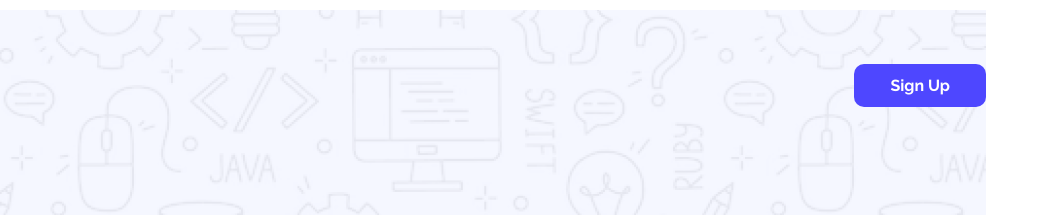
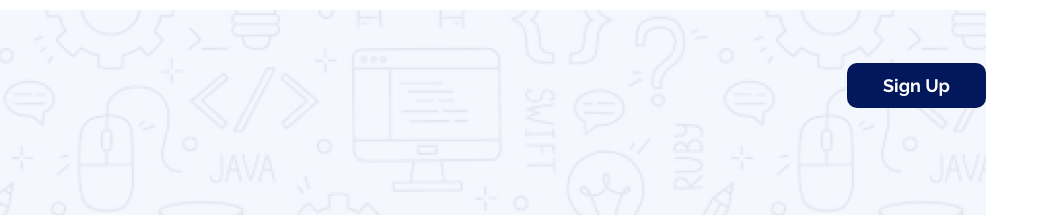
Before and after one commit to mehedirifat9/landing-launchpad, a plain HTML site: page index.html in a window 1280 px wide. In both pictures the pointer is over the button "Sign Up". Shown: the top 215 px of the page, 224-1280 px from the left. Drawn offline with Linux system fonts and the light colour scheme.

Commit message:
Button Hover applied and Project Completed

```diff
--- a/style.css
+++ b/style.css
@@ -41,6 +41,17 @@ body {
     border-radius: 10px;
     background-color: #4E47FF;
     color: white;
+}
+.button:hover {
+    font-size: 18px;
+    font-weight: bold;
+    font-family: raleway;
+    padding: 12px 36px 12px 36px;
+    border: none;
+    border-radius: 10px;
+    color: #ffffff;
+    background-color: rgb(2, 23, 92);
+    transition: 0.3s;
 }
 
 .banner-title {
```
